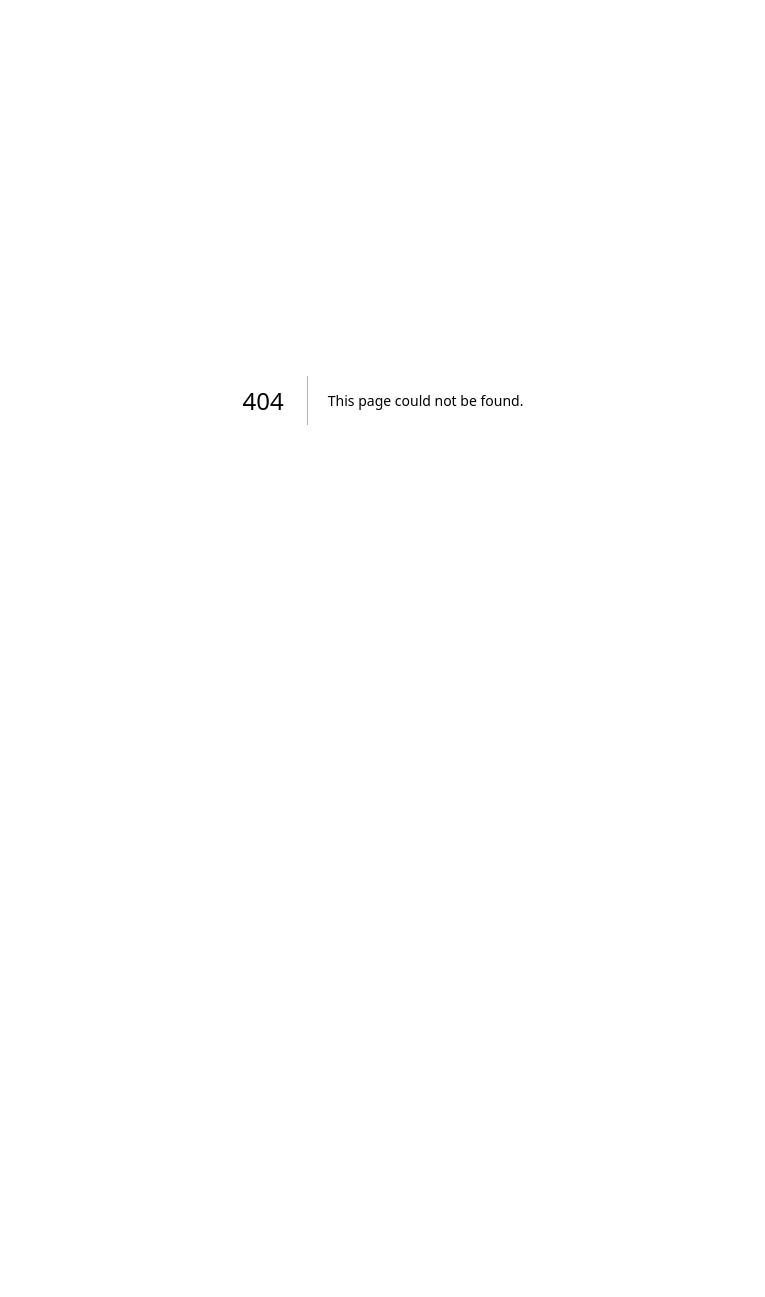
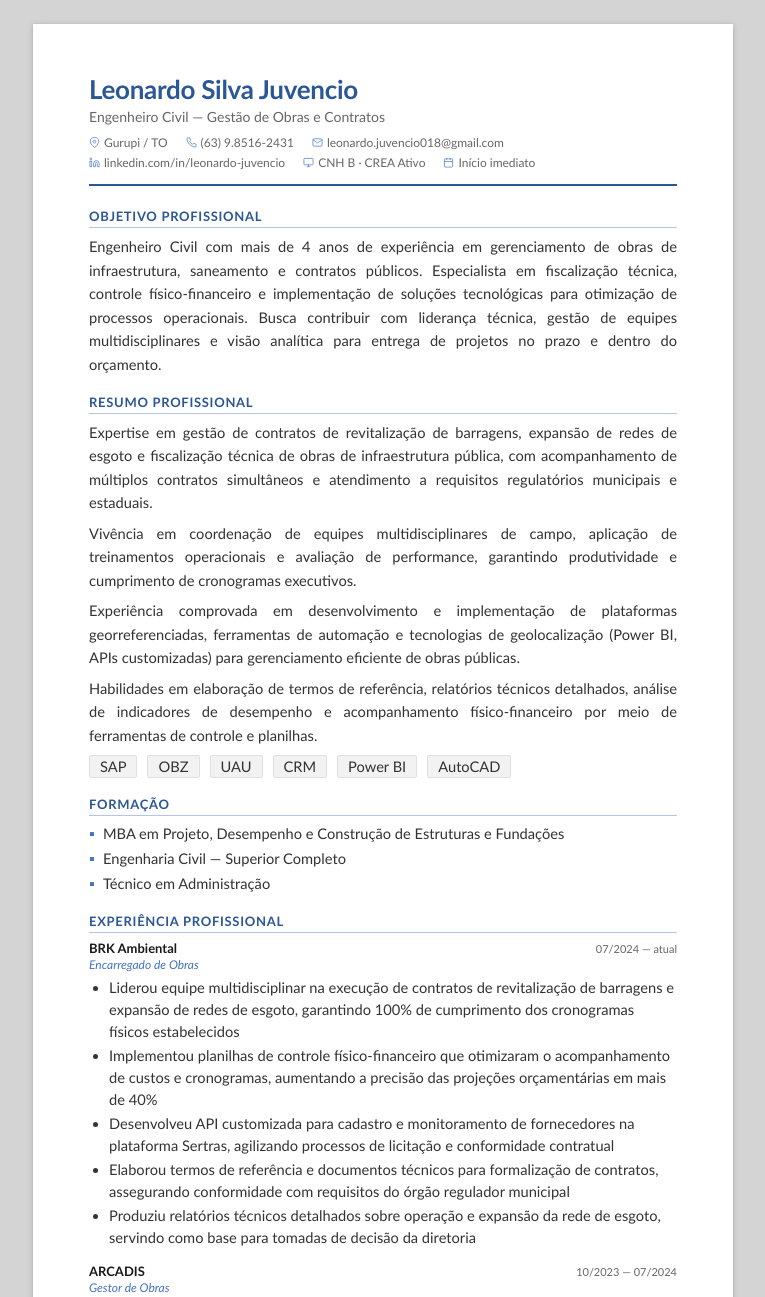
Before and after one commit to lnrdjuv/cv-web, a Next.js app: page /ats in a window 1280 px wide. Before the commit this address had no page. Shown: the top 1297 px of the page, without its empty margins (257-1022 px from the left). Before the commit the page ends 800 px from the top, so only its background shows below. Built offline with nearby package versions, Linux system fonts and the light colour scheme; a web font is replaced by a local one.

Commit message:
v02: ATS-optimized CV with action verbs, quantified bullets, keyword-rich

```diff
--- /dev/null
+++ b/src/app/ats/page.tsx
@@ -0,0 +1,15 @@
+import CVTemplate from "@/components/CVTemplate";
+import { cvATS } from "@/data/cv";
+import { Metadata } from "next";
+
+export const metadata: Metadata = {
+  title: `CV ATS — ${cvATS.personal.name}`,
+};
+
+export default function ATSPage() {
+  return (
+    <main className="canvas" style={{ paddingTop: 0 }}>
+      <CVTemplate data={cvATS} />
+    </main>
+  );
+}
--- a/src/data/cv.ts
+++ b/src/data/cv.ts
@@ -107,10 +107,82 @@ export const cvMain: CVData = {
   systems: ["SAP", "OBZ", "UAU", "CRM"],
 };
 
-// Future variations can be added here, e.g.:
-// export const cvGestao: CVData = { ... }
-// export const cvTech: CVData = { ... }
+// ===== VERSÃO 02 — ATS OTIMIZADO =====
+export const cvATS: CVData = {
+  personal: {
+    name: "Leonardo Silva Juvencio",
+    title: "Engenheiro Civil — Gestão de Obras e Contratos",
+    address: "Gurupi / TO",
+    phone: "(63) 9.8516-2431",
+    email: "leonardo.juvencio018@gmail.com",
+    linkedin: "linkedin.com/in/leonardo-juvencio",
+    cnh: "B",
+    crea: "Ativo",
+    availability: "Início imediato",
+  },
+  objective: "Engenheiro Civil com mais de 4 anos de experiência em gerenciamento de obras de infraestrutura, saneamento e contratos públicos. Especialista em fiscalização técnica, controle físico-financeiro e implementação de soluções tecnológicas para otimização de processos operacionais. Busca contribuir com liderança técnica, gestão de equipes multidisciplinares e visão analítica para entrega de projetos no prazo e dentro do orçamento.",
+  summary: [
+    "Expertise em gestão de contratos de revitalização de barragens, expansão de redes de esgoto e fiscalização técnica de obras de infraestrutura pública, com acompanhamento de múltiplos contratos simultâneos e atendimento a requisitos regulatórios municipais e estaduais.",
+    "Vivência em coordenação de equipes multidisciplinares de campo, aplicação de treinamentos operacionais e avaliação de performance, garantindo produtividade e cumprimento de cronogramas executivos.",
+    "Experiência comprovada em desenvolvimento e implementação de plataformas georreferenciadas, ferramentas de automação e tecnologias de geolocalização (Power BI, APIs customizadas) para gerenciamento eficiente de obras públicas.",
+    "Habilidades em elaboração de termos de referência, relatórios técnicos detalhados, análise de indicadores de desempenho e acompanhamento físico-financeiro por meio de ferramentas de controle e planilhas.",
+  ],
+  education: [
+    { degree: "MBA em Projeto, Desempenho e Construção de Estruturas e Fundações" },
+    { degree: "Engenharia Civil — Superior Completo" },
+    { degree: "Técnico em Administração" },
+  ],
+  experience: [
+    {
+      company: "BRK Ambiental",
+      role: "Encarregado de Obras",
+      period: "07/2024 — atual",
+      bullets: [
+        "Liderou equipe multidisciplinar na execução de contratos de revitalização de barragens e expansão de redes de esgoto, garantindo 100% de cumprimento dos cronogramas físicos estabelecidos",
+        "Implementou planilhas de controle físico-financeiro que otimizaram o acompanhamento de custos e cronogramas, aumentando a precisão das projeções orçamentárias em mais de 40%",
+        "Desenvolveu API customizada para cadastro e monitoramento de fornecedores na plataforma Sertras, agilizando processos de licitação e conformidade contratual",
+        "Elaborou termos de referência e documentos técnicos para formalização de contratos, assegurando conformidade com requisitos do órgão regulador municipal",
+        "Produziu relatórios técnicos detalhados sobre operação e expansão da rede de esgoto, servindo como base para tomadas de decisão da diretoria",
+      ],
+    },
+    {
+      company: "ARCADIS",
+      role: "Gestor de Obras",
+      period: "10/2023 — 07/2024",
+      bullets: [
+        "Fiscalizou tecnicamente o projeto de expansão da Estação Elevatória de Esgoto Final de Gurupi, assegurando conformidade com normas técnicas e especificações contratuais",
+        "Desenvolveu e implementou plataforma online para elaboração de relatórios georreferenciados, reduzindo o tempo de produção de relatórios em 60%",
+        "Gerenciou demandas do órgão regulador municipal, mantendo conformidade regulatória e evitando sanções ou atrasos no cronograma da obra",
+        "Otimizou processos internos de relatórios, padronizando formatos e fluxos de aprovação entre equipes de campo e escritório",
+      ],
+    },
+    {
+      company: "PROSTAFF Recursos Humanos",
+      role: "Técnico de Projetos e Controle de Obras I",
+      period: "01/2023 — 10/2023",
+      bullets: [
+        "Fiscalizou atividades de recomposição asfáltica e crescimento vegetativo para concessionária, gerenciando produtividade de equipe terceirizada com 25+ operários",
+        "Implantou tecnologia de geolocalização e dashboards Power BI para monitoramento em tempo real de obras públicas, aumentando a visibilidade operacional para stakeholders",
+        "Desenvolveu ferramentas automatizadas para acompanhamento diário de indicadores operacionais, gerando boletins de produtividade que subsidiaram decisões gerenciais",
+        "Planejou e coordenou atividades de recomposição, otimizando alocação de recursos e garantindo cumprimento de metas contratuais",
+      ],
+    },
+    {
+      company: "Construtora Sempre Viva",
+      role: "Engenheiro Civil",
+      period: "01/2022 — 12/2022",
+      bullets: [
+        "Gerenciou projetos de construção civil incluindo medições detalhadas, estimativas orçamentárias e registros de produtividade, entregando 100% dos projetos no prazo executivo",
+        "Implementou sistema de medição confiável com rastreabilidade dos valores investidos, garantindo transparência financeira e controle orçamentário",
+        "Coordenou atividades de campo com equipes multidisciplinares, assegurando qualidade na execução e conformidade com projetos aprovados",
+      ],
+    },
+  ],
+  systems: ["SAP", "OBZ", "UAU", "CRM", "Power BI", "AutoCAD"],
+};
 
+// ===== VARIATIONS =====
 export const variations: Record<string, { slug: string; label: string; data: CVData }> = {
   main: { slug: "main", label: "01 — 06/06/2026", data: cvMain },
+  ats: { slug: "ats", label: "02 — ATS Otimizado", data: cvATS },
 };
```
Also changed, not shown: src/app/api/pdf/route.tsx (+8 -3 lines), src/app/page.tsx (+14 -9 lines).
